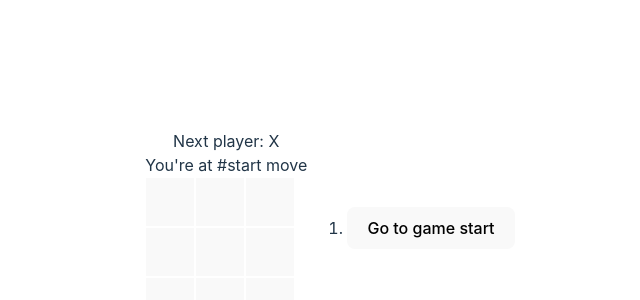
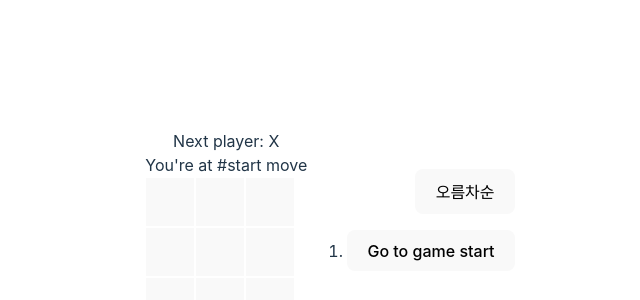
Before and after one commit to nyj001012/react_tutorial, a React (Vite) app in the folder tutorial/my-app/: page / in a window 1280 px wide. Shown: the part 172-472 px from the top of the page, without its empty margins (310-950 px from the left). Built offline with nearby package versions, Linux system fonts and the light colour scheme.

Commit message:
feat: moves를 오름/내림차순으로 정렬하는 버튼 추가

```diff
--- a/tutorial/my-app/src/App.css
+++ b/tutorial/my-app/src/App.css
@@ -61,3 +61,13 @@
     display: flex;
     align-items: center;
 }
+
+.game-info {
+    display: flex;
+    flex-direction: column;
+    align-items: flex-end;
+}
+
+.sort-history {
+    width: fit-content;
+}
--- a/tutorial/my-app/src/App.tsx
+++ b/tutorial/my-app/src/App.tsx
@@ -54,8 +54,8 @@ function Board({xIsNext, squares, onPlay, move}: BoardProps) {
   }
   const board = [];
   board.push(
-    <div className="status">{ status }</div>,
-    <div className="moveCounter">You're at #{ move === 0 ? 'start ' : move } move</div>
+    <div key="status" className="status">{ status }</div>,
+    <div key="moveCounter" className="moveCounter">You're at #{ move === 0 ? 'start ' : move } move</div>
   );
   for (let i = 0; i < 3; i++) {
     const row = [];
@@ -63,7 +63,7 @@ function Board({xIsNext, squares, onPlay, move}: BoardProps) {
       const index = i * 3 + j;
       row.push(<Square key={ index } value={ squares[index] } onSquareClick={ () => handleClick(index) }/>);
     }
-    board.push(<div key={ i } className="board-row">{ row }</div>);
+    board.push(<div key={`row-${i}`} className="board-row">{ row }</div>);
   }
   return (board)
 }
@@ -73,6 +73,7 @@ export default function Game() {
   const [ currentMove, setCurrentMove ] = useState(0);
   const xIsNext = currentMove % 2 === 0;
   const currentSquares = history[currentMove];
+  const [orderByASC, setOrderByASC] = useState(true);
   const moves = history.map((_squares: string[], move: number) => {
     let description;
     if (move > 0) {
@@ -97,13 +98,18 @@ export default function Game() {
     setCurrentMove(nextMove);
   }
 
+  function sortMoves() {
+    setOrderByASC(!orderByASC);
+  }
+
   return (
     <div className="game">
       <div className="game-board">
         <Board xIsNext={ xIsNext } squares={ currentSquares } onPlay={ handlePlay } move={ currentMove }/>
       </div>
       <div className="game-info">
-        <ol>{ moves }</ol>
+        <button className="sort-moves" onClick={ sortMoves }>{orderByASC ? "오름차순" : "내림차순"}</button>
+        <ol>{ orderByASC ? moves : [...moves].reverse() }</ol>
       </div>
     </div>
   );
```
